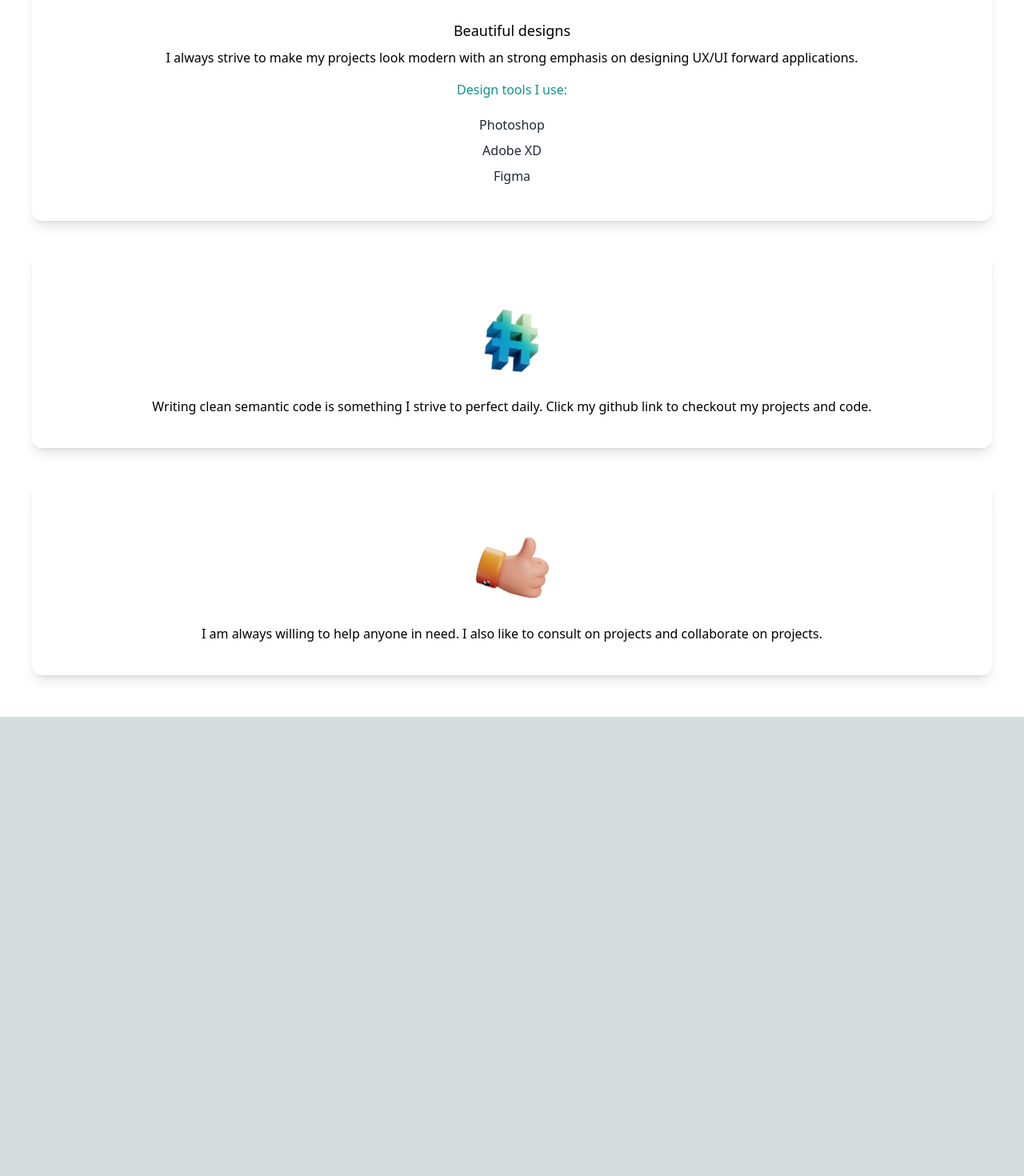
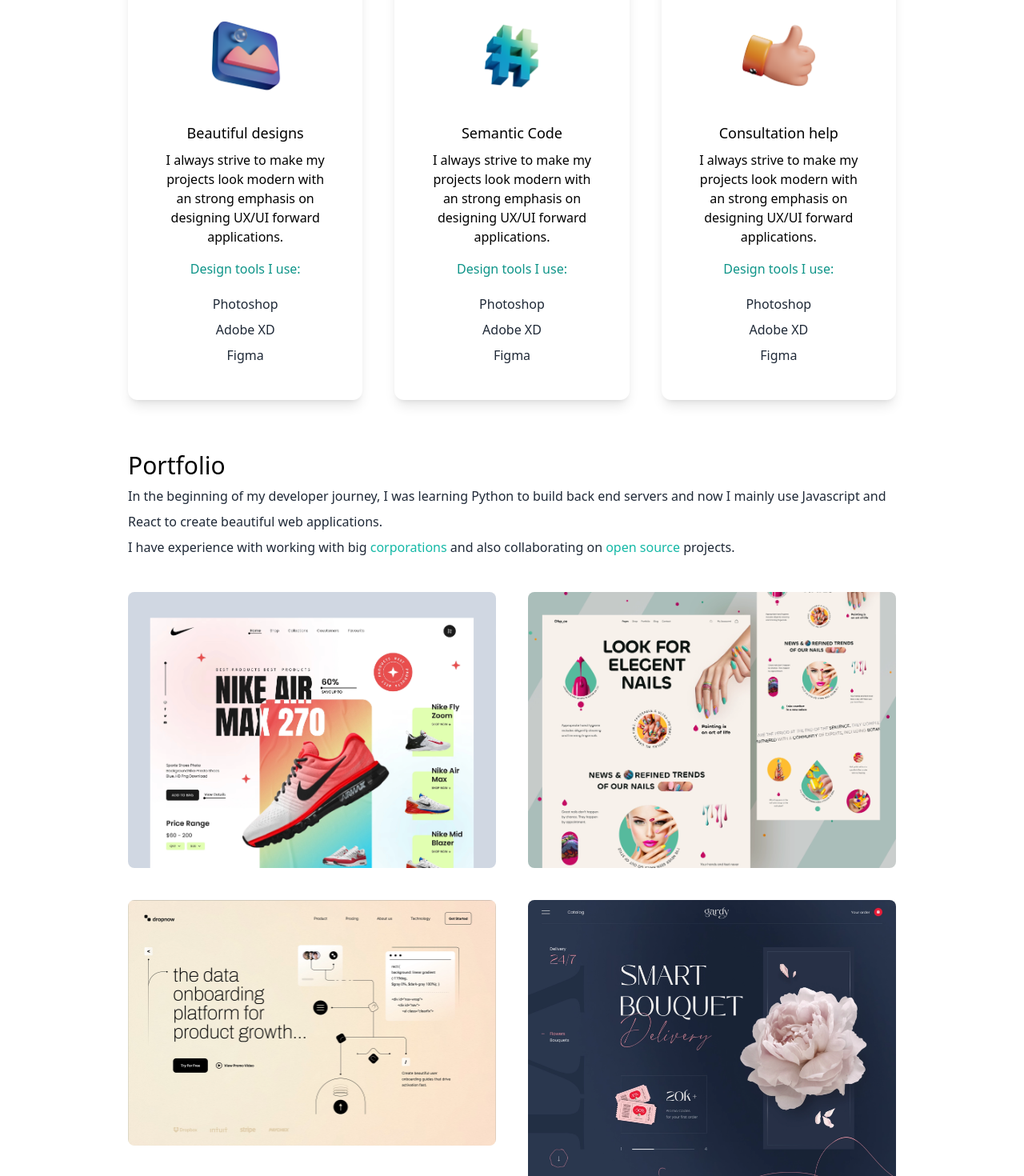
Before and after one commit to jalmo1/Portfolio-V3, a Next.js app: page / in a window 1280 px wide. Shown: the part 1260-2730 px from the top of the page at 80% size. Before the commit the page ends 2156 px from the top, so only its background shows below. Built offline with nearby package versions, Linux system fonts and the light colour scheme.

Commit message:
add dark mode and clean up page

```diff
--- a/pages/index.js
+++ b/pages/index.js
@@ -6,23 +6,28 @@
 import design from "../public/design.png";
 import code from "../public/code.png";
 import consulting from "../public/consulting.png";
+import web1 from "../public/web1.png";
+import web2 from "../public/web2.png";
+import web3 from "../public/web3.png";
+import web4 from "../public/web4.png";
+import { useState } from "react";
 
 export default function Home() {
+  const [darkMode, setDarkMode] = useState(false);
   return (
-    <div>
+    <div className={darkMode ? "dark" : ""}>
       <Head>
         <title>Joshua Almodovar Portfolio</title>
         <meta name="description" content="Generated by create next app" />
         <meta name="viewport" content="width=device-width, initial-scale=1" />
         <link rel="icon" href="/favicon.ico" />
       </Head>
-      <main className="bg-white px-10">
+      <main className="bg-white px-10 md:px-20 lg:px-40 dark:bg-gray-900">
         <section className="min-h-screen">
-          <nav className="py-10 mb-12 flex justify-between">
-            <h1 className="text-xl font-burtons">Developed by Jalmo1</h1>
+          <nav className="py-10 mb-12 flex justify-center">
             <ul className="flex items-center">
               <li>
-                <BsFillMoonStarsFill className="curser-pointer text-2xl" />
+                <BsFillMoonStarsFill onClick={() => setDarkMode(!darkMode)} className="curser-pointer text-2xl" />
               </li>
               <li>
                 <a
@@ -35,11 +40,11 @@
             </ul>
           </nav>
           <div className="text-center p-10">
-            <h2 className="text-5xl py-2 text-teal-600 font-medium">
+            <h2 className="text-5xl py-2 text-teal-600 font-medium md:text-6xl">
               Joshua Almodovar
             </h2>
-            <h3 className="text-2xl py-2">Front end Developer</h3>
-            <p className="text-md py-5 leading-8 text-gray-800">
+            <h3 className="text-2xl py-2 md:text-3xl">Front end Developer</h3>
+            <p className="text-md py-5 leading-8 text-gray-800 md:text-xl max-w-xl mx-auto">
               I am growing my programming skills and learning new things daily!
               Welcome to my portfolio and please reach out if you would like to
               collaborate!
@@ -49,7 +54,7 @@
             <AiFillGithub />
             <AiFillLinkedin />
           </div>
-          <div className="relative mx-auto rounded-full w-80 h-80 mt-20 overflow-hidden">
+          <div className="relative mx-auto rounded-full w-80 h-80 mt-20 overflow-hidden md:h-96 md:w-96">
             <Image src={devjosh} layout="fill" objectFit="cover" />
           </div>
         </section>
@@ -67,7 +72,7 @@
               <span className="text-teal-500"> open source</span> projects.
             </p>
           </div>
-          <div>
+          <div className="md:flex gap-10">
             <div className="text-center shadow-lg p-10 rounded-xl my-10">
               <Image
                 src={design}
@@ -92,24 +97,88 @@
                 src={code}
                 width={100}
                 height={100}
-                className="mx-auto py-5"
+                className="mx-auto pt-5"
               />
+              <h3 className="text-lg font-medium pt-8 pb-2">Semantic Code</h3>
               <p>
-                Writing clean semantic code is something I strive to perfect
-                daily. Click my github link to checkout my projects and code.{" "}
+                I always strive to make my projects look modern with an strong
+                emphasis on designing UX/UI forward applications.
               </p>
+              <h4 className="py-4 text-teal-600">Design tools I use:</h4>
+              <p className="text-gray-800 py-1">Photoshop</p>
+              <p className="text-gray-800 py-1">Adobe XD</p>
+              <p className="text-gray-800 py-1">Figma</p>
             </div>
             <div className="text-center shadow-lg p-10 rounded-xl my-10">
               <Image
                 src={consulting}
                 width={100}
                 height={100}
-                className="mx-auto py-5"
+                className="mx-auto pt-5"
               />
+              <h3 className="text-lg font-medium pt-8 pb-2">
+                Consultation help
+              </h3>
               <p>
-                I am always willing to help anyone in need. I also like to
-                consult on projects and collaborate on projects.
+                I always strive to make my projects look modern with an strong
+                emphasis on designing UX/UI forward applications.
               </p>
+              <h4 className="py-4 text-teal-600">Design tools I use:</h4>
+              <p className="text-gray-800 py-1">Photoshop</p>
+              <p className="text-gray-800 py-1">Adobe XD</p>
+              <p className="text-gray-800 py-1">Figma</p>
+            </div>
+          </div>
+        </section>
+        <section>
+          <div>
+            <h3 className="text-3xl py-1">Portfolio</h3>
+            <p className="text-md leading-8 text-gray-800">
+              In the beginning of my developer journey, I was learning Python to
+              build back end servers and now I mainly use Javascript and React
+              to create beautiful web applications.
+              <br />I have experience with working with big
+              <span className="text-teal-500"> corporations</span> and also
+              collaborating on
+              <span className="text-teal-500"> open source</span> projects.
+            </p>
+          </div>
+          <div className="flex flex-col gap-10 py-10 lg:flex-row lg:flex-wrap">
+            <div className="basis-1/3 flex-1">
+              <Image
+                src={web1}
+                className="rounded-lg object-cover"
+                width={"100%"}
+                height={"100%"}
+                layout="responsive"
+              />
+            </div>
+            <div className="basis-1/3 flex-1">
+              <Image
+                src={web2}
+                className="rounded-lg object-cover"
+                width={"100%"}
+                height={"100%"}
+                layout="responsive"
+              />
+            </div>
+            <div className="basis-1/3 flex-1">
+              <Image
+                src={web3}
+                className="rounded-lg object-cover"
+                width={"100%"}
+                height={"100%"}
+                layout="responsive"
+              />
+            </div>
+            <div className="basis-1/3 flex-1">
+              <Image
+                src={web4}
+                className="rounded-lg object-cover"
+                width={"100%"}
+                height={"100%"}
+                layout="responsive"
+              />
             </div>
           </div>
         </section>
--- a/tailwind.config.js
+++ b/tailwind.config.js
@@ -1,5 +1,6 @@
 /** @type {import('tailwindcss').Config} */
 module.exports = {
+  darkMode: "class",
   content: [
     "./pages/**/*.{js,ts,jsx,tsx}",
     "./components/**/*.{js,ts,jsx,tsx}",
```
